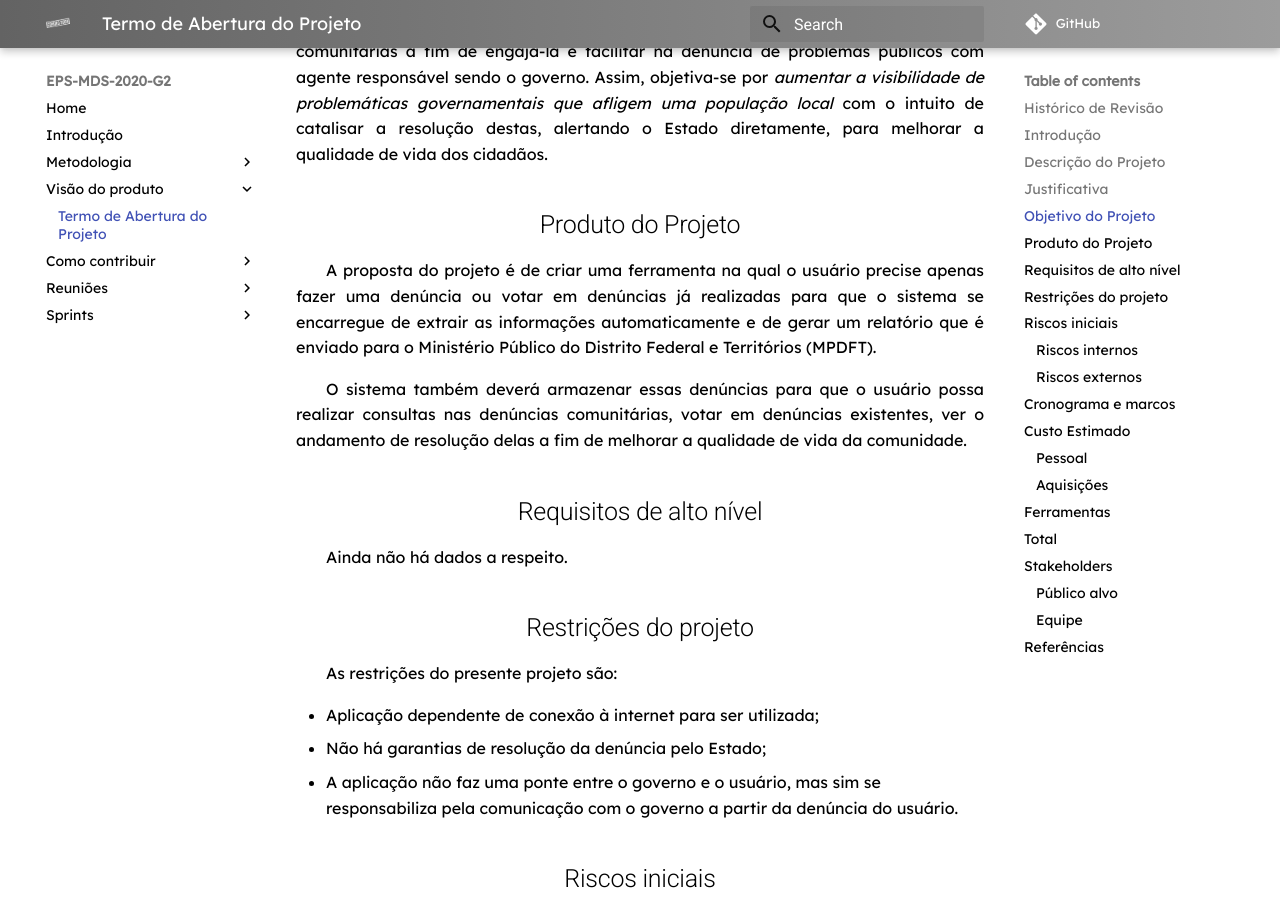
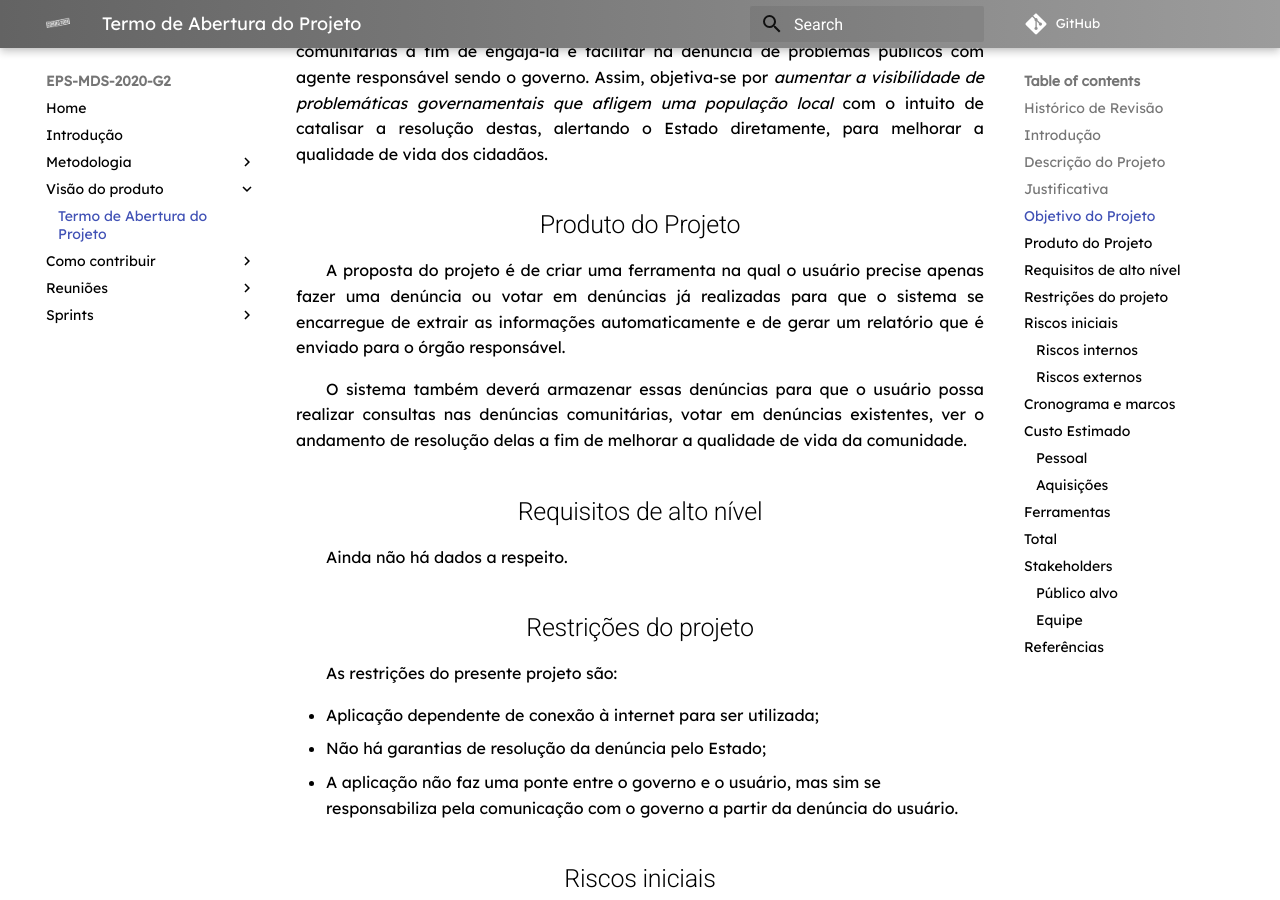
Before and after one commit to fga-eps-mds/2020.2-Eccoar, an MkDocs documentation site: the page built from docs/visaodoproduto/tap.md, in a window 1280 px wide and 900 px high, scrolled down 1467 px. Built offline with MkDocs 1.6.1 and Material for MkDocs 9.7.7, drawn with Linux system fonts in a browser that asks for light colours; some web fonts are replaced; comment, search, counter and statistics services are not loaded; old or Windows-style settings are respelled for this version of MkDocs.

Commit message:
Change responsible body for the reports

```diff
--- a/docs/visaodoproduto/tap.md
+++ b/docs/visaodoproduto/tap.md
@@ -25,7 +25,7 @@ Dessa maneira, o nosso sistema, chamado **ComUnidas** busca estabelecer uma form
 O objetivo do aplicativo **ComUnidas** é oferecer um sistema para regiões comunitárias a fim de engajá-la e facilitar na denúncia de problemas públicos com agente responsável sendo o governo. Assim, objetiva-se por *aumentar a visibilidade de problemáticas governamentais que afligem uma população local* com o intuito de catalisar a resolução destas, alertando o Estado diretamente, para melhorar a qualidade de vida dos cidadãos.
 
 ## Produto do Projeto
-A proposta do projeto é de criar uma ferramenta na qual o usuário precise apenas fazer uma denúncia ou votar em denúncias já realizadas para que o sistema se encarregue de extrair as informações automaticamente e de gerar um relatório que é enviado para o Ministério Público do Distrito Federal e Territórios (MPDFT).
+A proposta do projeto é de criar uma ferramenta na qual o usuário precise apenas fazer uma denúncia ou votar em denúncias já realizadas para que o sistema se encarregue de extrair as informações automaticamente e de gerar um relatório que é enviado para o órgão responsável.
 
 O sistema também deverá armazenar essas denúncias para que o usuário possa realizar consultas nas denúncias comunitárias, votar em denúncias existentes, ver o andamento de resolução delas a fim de melhorar a qualidade de vida da comunidade.
 
```
